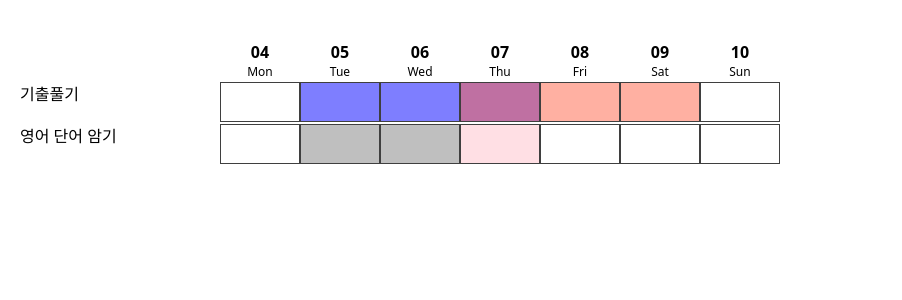
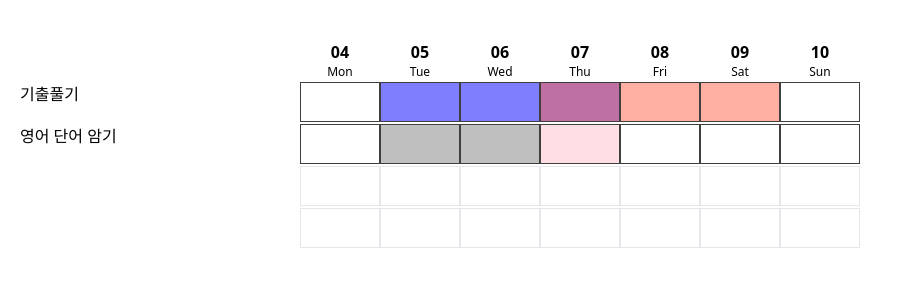
Before and after one commit to ryuncoders/task-flow, a Next.js app: page /goal/1 in a window 1280 px wide. Shown: the top 300 px of the page, without its empty margins (0-902 px from the left). Built offline with nearby package versions, Linux system fonts and the light colour scheme; no server answers; the database is empty.

Commit message:
fix: timeLine 생성API 구현 및 Prisma 연동 완료

```diff
--- a/app/api/task/create/route.ts
+++ b/app/api/task/create/route.ts
@@ -6,17 +6,16 @@ export async function POST(request: Request) {
     const body = await request.json();
     const { workItemId, title, details } = body;
 
-    const dateStart = details[0].date;
-    const dateEnd = details[details.length - 1].date;
+    const lastDetail = details[details.length - 1];
+    const dateStart = `${details[0].year}-${details[0].month}-${details[0].day}`;
+    const dateEnd = `${lastDetail.year}-${lastDetail.month}-${lastDetail.day}`;
 
-    // data를 예시로 만들어 둔걸 사용하고 있기 때문에
-    // 나중에 바꿔줘야함.
-
-    const work_ItemId = 3;
+    // (test) 가짜 데이터로 작업중 workItemId 나중에 바꿔주기
+    console.log(workItemId, title, details);
 
     const findData = await prisma.workItem.findUnique({
       where: {
-        id: work_ItemId, // (테스트중)workItemId로 변경 예정
+        id: 3,
       },
       select: {
         id: true,
@@ -54,13 +53,15 @@ export async function POST(request: Request) {
       console.log("ok!");
     }
 
-    const newTask = details.map((detail: { date: string; text: string }) => {
-      return {
-        text: detail.text,
-        date: new Date(detail.date),
-        timeLineId: newTimeLine.id,
-      };
-    });
+    const newTask = details.map(
+      (detail: { year: string; month: string; day: string; text: string }) => {
+        return {
+          text: detail.text,
+          date: new Date(`${detail.year}-${detail.month}-${detail.day}`),
+          timeLineId: newTimeLine.id,
+        };
+      }
+    );
 
     const newTasks = await prisma.task.createManyAndReturn({
       data: newTask,
--- /dev/null
+++ b/app/api/workItem/route.ts
@@ -0,0 +1,43 @@
+import prisma from "@/lib/prisma";
+import { NextResponse } from "next/server";
+
+export async function GET(request: Request) {
+  const { searchParams } = new URL(request.url);
+  const goalId = searchParams.get("goalId");
+
+  if (goalId === null) {
+    return NextResponse.json({
+      success: false,
+      error: "goalId 없음",
+    });
+  }
+
+  try {
+    const workItems = await prisma.workItem.findMany({
+      where: {
+        goalId: parseInt(goalId),
+      },
+      select: {
+        id: true,
+        title: true,
+        TimeLine: true,
+      },
+    });
+
+    if (!workItems) {
+      return NextResponse.json({
+        success: false,
+        error: "workItem 없음",
+      });
+    }
+    return NextResponse.json({
+      success: true,
+      workItems,
+    });
+  } catch {
+    return NextResponse.json({
+      success: false,
+      error: "api 접속 오류",
+    });
+  }
+}
--- a/app/goal/[id]/page.tsx
+++ b/app/goal/[id]/page.tsx
@@ -3,8 +3,9 @@
 import { useItemContext } from "@/contexts/item-context";
 import { getWeekDateWithWeekdays, getWeeklyColors } from "@/lib/utils";
 import { IWorkItem } from "@/types/models";
+import { useParams, useRouter } from "next/navigation";
 
-import { useEffect } from "react";
+import { useEffect, useState } from "react";
 
 const test_workItems: IWorkItem[] = [
   {
@@ -111,35 +112,104 @@ const test_workItems: IWorkItem[] = [
   },
 ];
 
-export default function WorkItem() {
+const paintColor = "blue";
+
+const defaultTimeLine = [
+  ["#ffffff", "#ffffff", "#ffffff", "#ffffff", "#ffffff", "#ffffff", "#ffffff"],
+  ["#ffffff", "#ffffff", "#ffffff", "#ffffff", "#ffffff", "#ffffff", "#ffffff"],
+];
+
+export default function GoalPage() {
   const { workItems, setWorkItems } = useItemContext();
+  const [gridTimeLine, setGridTimeLine] = useState<string[][]>(defaultTimeLine);
+  const [errorMessage, setErrorMessage] = useState("");
+
+  const params = useParams();
 
   useEffect(() => {
-    // workItems에서 각 timeLine에 대해 getWeeklyColors를 사용하여 dateTimeLineColor를 설정
-    const updatedWorkItems = workItems.map((item) => ({
-      ...item,
-      timeLines: item.timeLines.map((timeLine) => ({
-        ...timeLine,
-        dateTimeLineColor: getWeeklyColors({
-          dateRange: timeLine.dateRange,
-          color: timeLine.color,
-        }),
-      })),
-    }));
-    setWorkItems(updatedWorkItems); // 업데이트된 workItems 상태 설정
+    const fetchWorkItem = async () => {
+      try {
+        const goalId = params.id;
+        const response = await fetch(`/api/workItem?goalId=${goalId}`, {
+          method: "GET",
+          headers: {
+            "Content-Type": "application/json",
+          },
+        }).then((res) => res.json());
+
+        if (response.success) {
+          return response.workItems;
+        } else {
+          console.log("응답 받지 못함.", response.error);
+        }
+      } catch (error) {
+        console.log(error);
+        setErrorMessage("잘못된 goal 입니다.");
+      }
+    };
+    const data = fetchWorkItem();
+    setWorkItems(test_workItems);
   }, []); // 컴포넌트 렌더링 후 한번 실행
 
-  setWorkItems(test_workItems);
   const weekDateWidthWeekdays = getWeekDateWithWeekdays();
+
+  const [isDragging, setIsDragging] = useState(false);
+  const [newTimeLineIndexAndDate, setNewTimeLineIndexAndDate] = useState([
+    0, 0, 0,
+  ]);
+
+  const handleMouseDown = (event: any, index: number, color_index: number) => {
+    event.preventDefault();
+    setIsDragging(true);
+    paintDiv(index, color_index);
+    setNewTimeLineIndexAndDate((prev) => [index, color_index, prev[2]]);
+  };
+  const handleMouseEnter = (index: number, color_index: number) => {
+    if (isDragging) {
+      paintDiv(index, color_index);
+      setNewTimeLineIndexAndDate((prev) => [prev[0], prev[1], color_index]);
+    }
+  };
+
+  const router = useRouter();
+  const handleMouseUp = (index: number, color_index: number) => {
+    setIsDragging(false);
+
+    const workItemIndex = newTimeLineIndexAndDate[0];
+    const dateStart = newTimeLineIndexAndDate[1];
+    const dateEnd = newTimeLineIndexAndDate[2];
+
+    console.log(dateStart, dateEnd);
+
+    router.push(
+      `/goal/${params.id}/task/add?workItemIndex=${workItemIndex}&dateStart=${dateStart}&dateEnd=${dateEnd}`
+    );
+  };
+
+  const paintDiv = (index: number, color_index: number) => {
+    setGridTimeLine((prevTimeLine) => {
+      return prevTimeLine.map((timeLine, idx) => {
+        if (idx === index) {
+          // 현재 index의 색상 배열만 업데이트
+          const newTimeLine = timeLine.map((color, i) =>
+            i === color_index ? paintColor : color
+          );
+          return newTimeLine;
+        }
+        // 나머지 타임라인은 그대로 유지
+        return timeLine;
+      });
+    });
+  };
 
   return (
     <div className="flex gap-0.5 flex-col mt-10 pl-5">
       {/* form */}
-      <div className="flex">
-        <div className="w-[200px]" />
+      <div className="grid grid-cols-[2fr_7fr]">
+        <div className="" />
         <div className="flex  ">
-          {weekDateWidthWeekdays.map((date) => (
-            <div className="w-20 flex flex-col text-center ">
+          {weekDateWidthWeekdays.map((date, index) => (
+            <div className="w-20 flex flex-col text-center " key={index}>
               <span className="font-bold">{date.day}</span>
               <span className="text-xs">{date.weekdays}</span>
             </div>
@@ -148,14 +218,15 @@ export default function WorkItem() {
       </div>
 
       {workItems.map((workItem) => (
-        <div key={workItem.id} className="flex">
-          <h1 className=" w-[200px] h-[40px]  ">{workItem.title} </h1>
+        <div key={workItem.id} className="grid grid-cols-[2fr_7fr]">
+          <h1 className="h-[40px]  ">{workItem.title}</h1>
           <div className="relative ">
             {workItem.timeLines.map((timeLine, idx) => (
-              <div className=" flex  absolute ">
+              <div className=" flex  absolute   top-0" key={idx}>
                 {/* dateTimeLineColor가 null이면 안됨 */}
-                {timeLine.dateTimeLineColor!.map((c) => (
+                {timeLine.dateTimeLineColor!.map((c, color_idx) => (
                   <div
+                    key={color_idx}
                     className="h-[40px] w-20 border border-black"
                     style={{
                       backgroundColor: c,
@@ -168,6 +239,27 @@ export default function WorkItem() {
           </div>
         </div>
       ))}
+
+      {gridTimeLine.map((line, index) => (
+        <div className="grid grid-cols-[2fr_7fr]" key={index}>
+          <div />
+          <div
+            // onMouseLeave={handleMouseUp(index, color_index)}
+            className="flex"
+          >
+            {[...line].map((color, color_index) => (
+              <div
+                key={color_index}
+                className="border w-20 h-[40px]"
+                style={{ backgroundColor: color }}
+                onMouseUp={() => handleMouseUp(index, color_index)}
+                onMouseDown={(e) => handleMouseDown(e, index, color_index)}
+                onMouseEnter={() => handleMouseEnter(index, color_index)}
+              />
+            ))}
+          </div>
+        </div>
+      ))}
     </div>
   );
 }
--- a/app/goal/[id]/task/add/page.tsx
+++ b/app/goal/[id]/task/add/page.tsx
@@ -1,39 +1,59 @@
 "use client";
 
 import { useParams, useRouter, useSearchParams } from "next/navigation";
-import React, { useState } from "react";
+import React, { Suspense, useEffect, useState } from "react";
 import { useItemContext } from "@/contexts/item-context";
+import { getTimeLineDateWeekdays } from "@/lib/utils";
 
-const initialDetails = [
-  { date: "2024-11-21", text: "" },
-  { date: "2024-11-22", text: "" },
-  { date: "2024-11-23", text: "" },
-];
+interface IDetail {
+  year: string;
+  weekdays: string;
+  month: string;
+  day: string;
+  text: string;
+}
 
 export default function Task() {
-  // 해당하는 워크 아이템 가져오기
-  // const { workItems, setWorkItems } = useItemContext();
-
+  const { workItems } = useItemContext();
   const paramsSearch = useSearchParams();
   const paramsId = useParams().id;
-
   const router = useRouter();
 
+  const paramsData = {
+    workItemIndex: paramsSearch.get("workItemIndex"),
+    dateStart: paramsSearch.get("dateStart"),
+    dateEnd: paramsSearch.get("dateEnd"),
+  };
+
+  if (!paramsData) {
+    console.log("params에 값이 존재하지 않음.");
+    alert("잘못된 형태입니다. 다시 시도해주세요.");
+    router.back();
+  }
+  const timeLineDateWeekdays = getTimeLineDateWeekdays(
+    +paramsData.dateStart!,
+    +paramsData.dateEnd!
+  );
+
   const [title, setTitle] = useState("");
-  const [details, setDetails] =
-    useState<{ date: string; text: string }[]>(initialDetails);
+  const [details, setDetails] = useState<IDetail[]>([]);
   const [submittedData, setSubmittedData] = useState<any>(null);
+
+  const initialDetails = timeLineDateWeekdays.map((item) => {
+    return { ...item, text: "" };
+  });
+
+  useEffect(() => {
+    setDetails(initialDetails);
+  }, []);
 
   const changeTitle = (event: React.ChangeEvent<HTMLInputElement>) => {
     setTitle(event.target.value);
   };
+
   const handleSubmit = async (e: React.FormEvent) => {
     e.preventDefault();
-    const workItemId = paramsSearch.get("work_item_idx");
-
-    const data = {};
-
-    console.log(data);
+    const workItemId = workItems[+paramsData.workItemIndex!].id;
 
     try {
       const response = await fetch("/api/task/create", {
@@ -41,7 +61,11 @@ export default function Task() {
         headers: {
           "Content-Type": "application/json",
         },
-        body: JSON.stringify({ workItemId, title, details }),
+        body: JSON.stringify({
+          workItemId,
+          title,
+          details,
+        }),
       });
 
       const result = await response.json();
@@ -65,16 +89,22 @@ export default function Task() {
     setTitle("");
     setDetails(initialDetails);
     setSubmittedData(null);
+    router.back();
   };
+
   const changeDetail = (index: number, text: string) => {
     setDetails((prev) =>
       prev.map((detail, idx) => (idx === index ? { ...detail, text } : detail))
     );
   };
+
   return (
     <div className="p-5">
       <h1>Task</h1>
-      <h2>workItem: {paramsSearch.get("work_item_idx")}</h2>
+      <Suspense fallback={"hello world"}>
+        <h2>workItem: {workItems[+paramsData.workItemIndex!].title}</h2>
+      </Suspense>
+
       <form onSubmit={handleSubmit} className="flex flex-col gap-2">
         <div className="gap-1 flex justify-end">
           <button className="rounded-md bg-blue-600 px-2 py-1" type="submit">
@@ -102,9 +132,11 @@ export default function Task() {
           />
         </div>
         <div className="border flex gap-3 flex-col p-3">
-          {details.map((detail: any, index: number) => (
+          {details.map((detail: IDetail, index: number) => (
             <div className="flex flex-col" key={index}>
-              <span>{detail.date}</span>
+              <span>
+                {detail.month}-{detail.day}
+              </span>
               <input
                 type="text"
                 placeholder="task detail"
--- a/lib/utils.ts
+++ b/lib/utils.ts
@@ -9,14 +9,28 @@ export function getWeekDateWithWeekdays() {
   for (let i = 0; i < 7; i++) {
     const date = new Date(today);
     date.setDate(today.getDate() + mondayOffset + i);
-    const [weekdays, month, day, ...time] = date.toString().split(" ");
+
+    const [weekdays, month, day, year, ...time] = date.toString().split(" ");
     weekDates.push({
+      year,
       weekdays,
       month,
       day,
     });
   }
   return weekDates;
+}
+
+export function getTimeLineDateWeekdays(
+  dateStartIndex: number,
+  dateEndIndex: number
+) {
+  const weekdays = getWeekDateWithWeekdays();
+  const timeLineDate = [];
+  for (var i = dateStartIndex; i <= dateEndIndex; i++) {
+    timeLineDate.push(weekdays[i]);
+  }
+  return timeLineDate;
 }
 
 export function getWeeklyColors(timeLine: {
```
